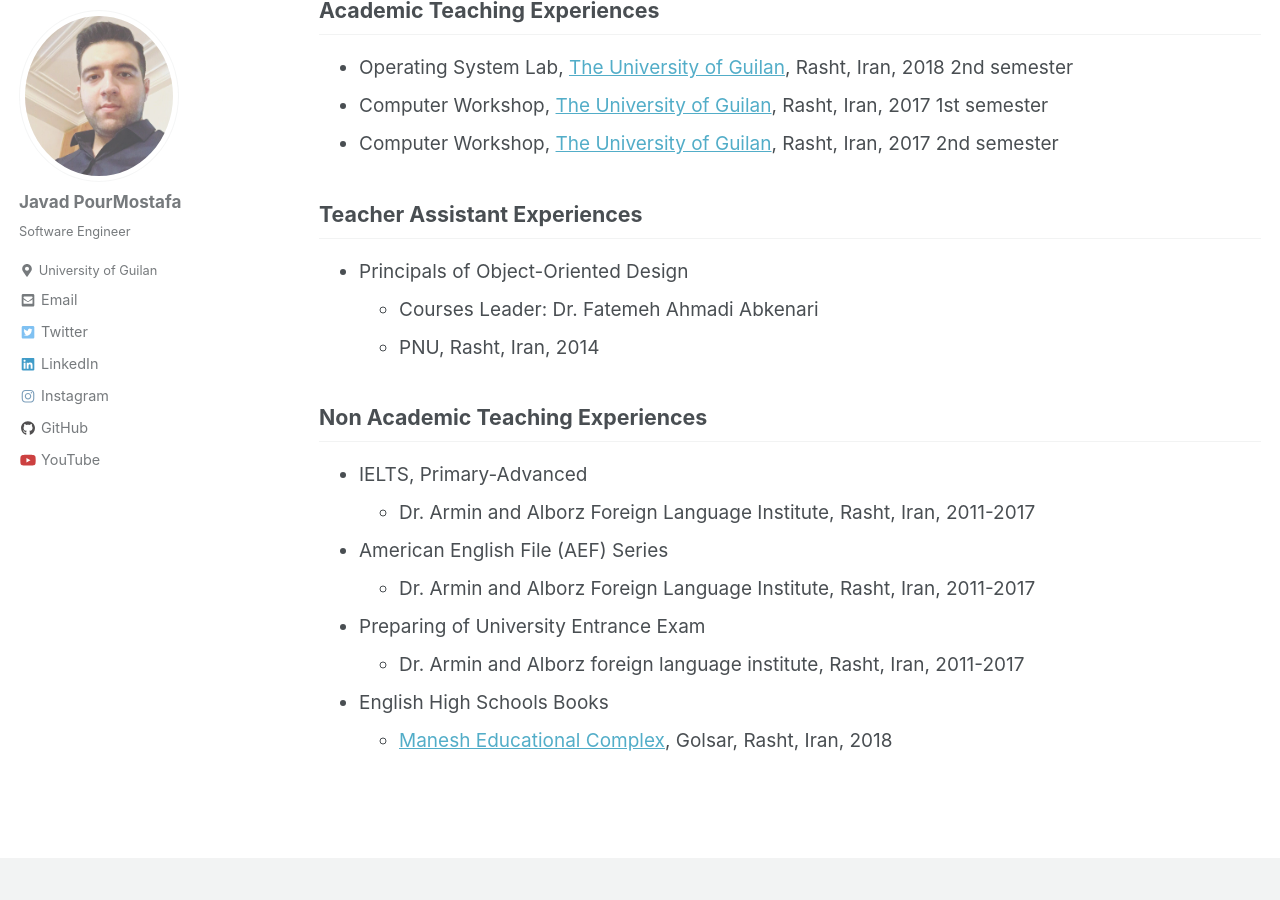
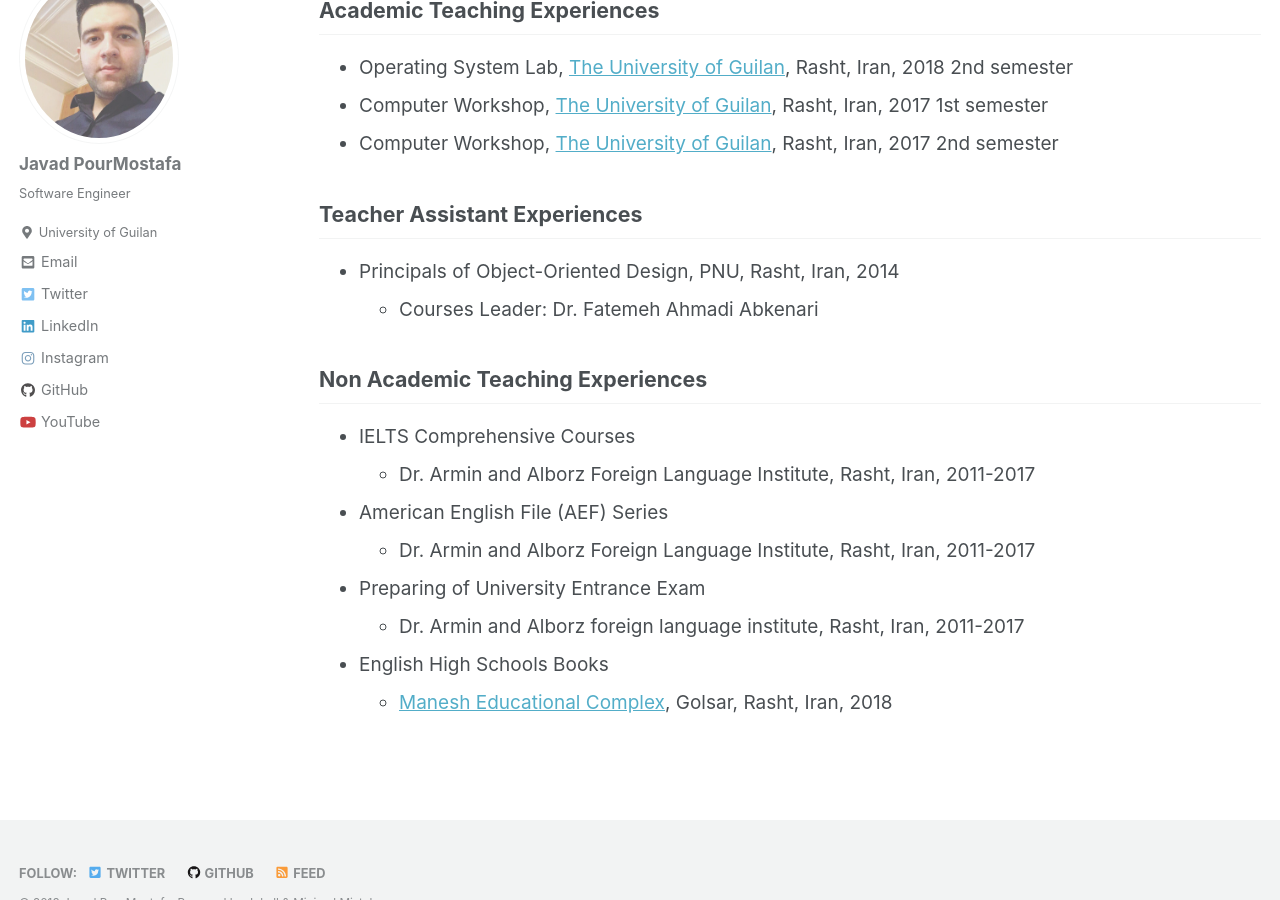
Before and after one commit to JoyeBright/JoyeBright.github.io, a Jekyll site: the page built from _pages/teaching.md, in a window 1280 px wide and 900 px high, scrolled down 307 px. Built offline with Jekyll 4.4.1, drawn with Linux system fonts in a browser that asks for light colours; nearby versions of some CDN libraries.

Commit message:
teaching

```diff
--- a/_pages/teaching.md
+++ b/_pages/teaching.md
@@ -14,12 +14,11 @@
 *   Computer Workshop, [The University of Guilan](http://ce.guilan.ac.ir), Rasht, Iran, 2017 2nd semester
 
 ## Teacher Assistant Experiences
-*   Principals of Object-Oriented Design
+*   Principals of Object-Oriented Design, PNU, Rasht, Iran, 2014
     *   Courses Leader: Dr. Fatemeh Ahmadi Abkenari
-    *   PNU, Rasht, Iran, 2014
 
 ## Non Academic Teaching Experiences
-*   IELTS, Primary-Advanced
+*   IELTS Comprehensive Courses
     *   Dr. Armin and Alborz Foreign Language Institute, Rasht, Iran, 2011-2017
 *   American English File (AEF) Series
     *   Dr. Armin and Alborz Foreign Language Institute, Rasht, Iran, 2011-2017
```
